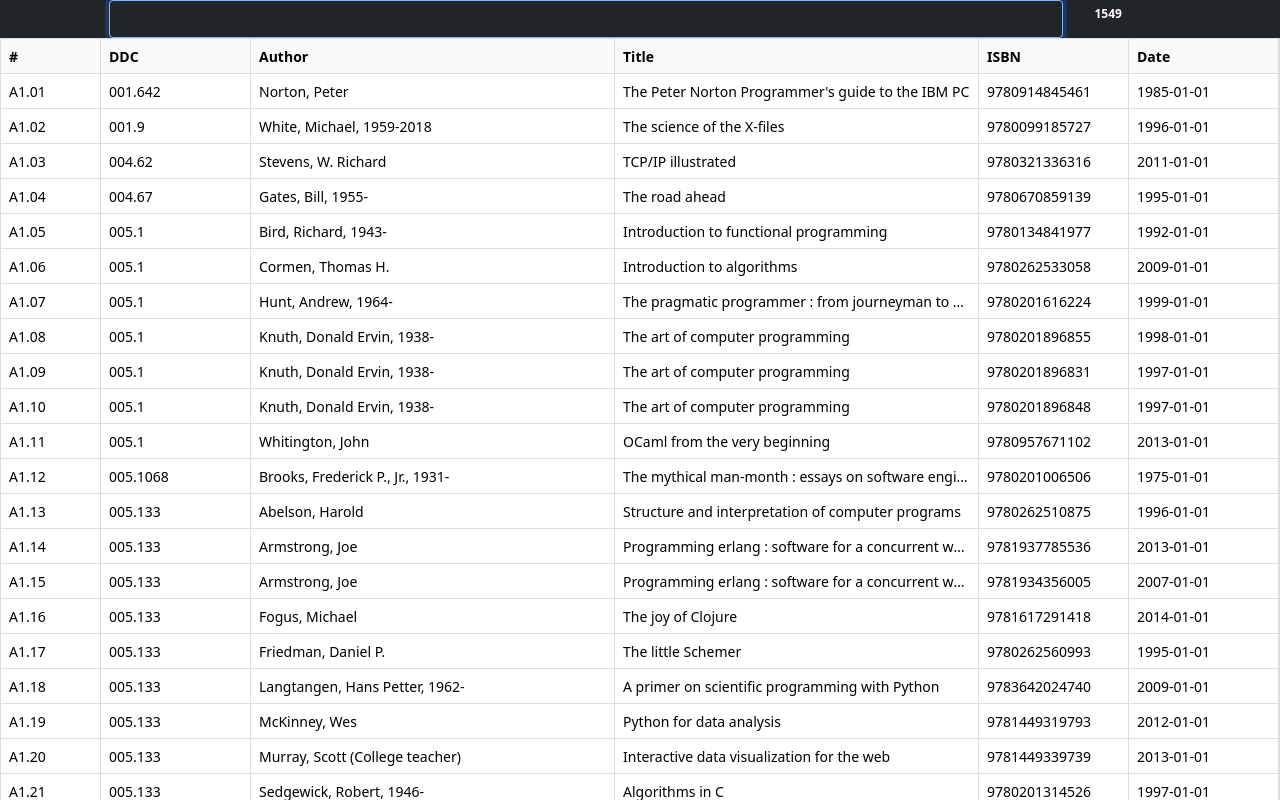
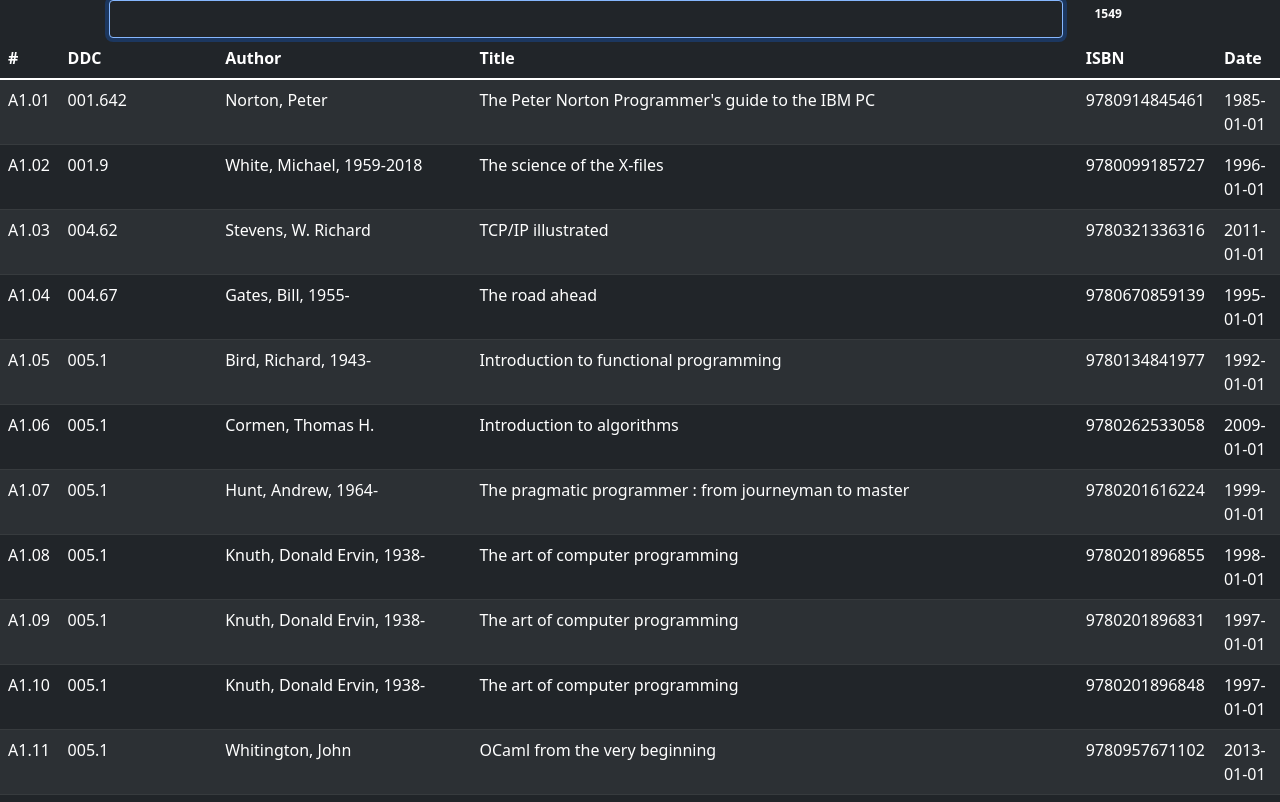
Before and after one commit to grahame/tweed, a React (Create React App) app in the folder frontend/: page / in a window 1280 px wide. Shown: the top 802 px of the page. Built offline with nearby package versions, Linux system fonts and the light colour scheme.

Commit message:
drop react-data-grid

```diff
--- a/frontend/package.json
+++ b/frontend/package.json
@@ -14,7 +14,6 @@
     "@types/react-dom": "^17.0.9",
     "bootstrap": "^5.1.0",
     "react": "^17.0.2",
-    "react-data-grid": "^7.0.0-beta.2",
     "react-dom": "^17.0.2",
     "react-scripts": "^4.0.3",
     "reactstrap": "^8.9.0",
--- a/frontend/src/App.css
+++ b/frontend/src/App.css
@@ -1,4 +1,3 @@
-.grid-wrapper {
-    height: 100vh;
-    overflow: hidden;
+body {
+    background-color: black;
 }
--- a/frontend/src/App.tsx
+++ b/frontend/src/App.tsx
@@ -1,17 +1,7 @@
 import React, { useState, useRef, useEffect } from 'react';
 import './App.css';
-import { Form, Row, Col, Input, Badge } from 'reactstrap';
+import { Table, Form, Row, Col, Input, Badge } from 'reactstrap';
 import Books from './books.json';
-import DataGrid from 'react-data-grid';
-
-const columns = [
-    { key: 'loc', name: '#', filterable: true, width: 100 },
-    { key: 'ddc', name: 'DDC', filterable: true, width: 150 },
-    { key: 'author', name: 'Author', filterable: true },
-    { key: 'title', name: 'Title', filterable: true },
-    { key: 'isbn', name: 'ISBN', filterable: true, width: 150 },
-    { key: 'date', name: 'Date', filterable: true, width: 150 },
-];
 
 function useInput() {
     const [value, setValue] = useState<string>("");
@@ -29,6 +19,39 @@
     return re.test(book.author) || re.test(book.title);
 };
 
+interface BookProp {
+    books: typeof Books.books
+};
+
+function BookTable(props: React.PropsWithChildren<BookProp>) {
+    const tableRows = () => {
+        return props.books.map((book) => (
+            <tr key={book.books_id}>
+                <td>{book.loc}</td>
+                <td>{book.ddc}</td>
+                <td>{book.author}</td>
+                <td>{book.title}</td>
+                <td>{book.isbn}</td>
+                <td>{book.date}</td>
+            </tr>
+        ));
+    };
+    return <Table dark striped>
+        <thead>
+            <tr>
+                <th>#</th>
+                <th>DDC</th>
+                <th>Author</th>
+                <th>Title</th>
+                <th>ISBN</th>
+                <th>Date</th>
+            </tr>
+        </thead>
+        <tbody>
+            {tableRows()}
+        </tbody>
+    </Table>;
+}
 
 function App() {
     const [searchString, searchStringInput] = useInput();
@@ -40,24 +63,21 @@
         error = e.toString();
         re = new RegExp('^.*$', 'i');
     }
-    var rows = Books.books.filter(book => filterBook(book, re));
-    return <div className="grid-wrapper">
+    const book_rows = Books.books.filter(book => filterBook(book, re));
+
+    return <div>
         <Form>
             <Row className="bg-dark">
                 <Col xs={{ size: 9, offset: 1 }}>
                     {searchStringInput}
                 </Col>
                 <Col xs={{ size: 1 }}>
-                    <Badge pill>{rows.length}</Badge>
+                    <Badge pill>{book_rows.length}</Badge>
                 </Col>
             </Row>
             {error}
         </Form>
-        <DataGrid
-            style={{ height: "100vh" }}
-            columns={columns}
-            rows={rows}
-        />
+        <BookTable books={book_rows} />
     </div>;
 }
 
```
Also changed, not shown: 1 other file (tests, documents, lock files or other folders).
